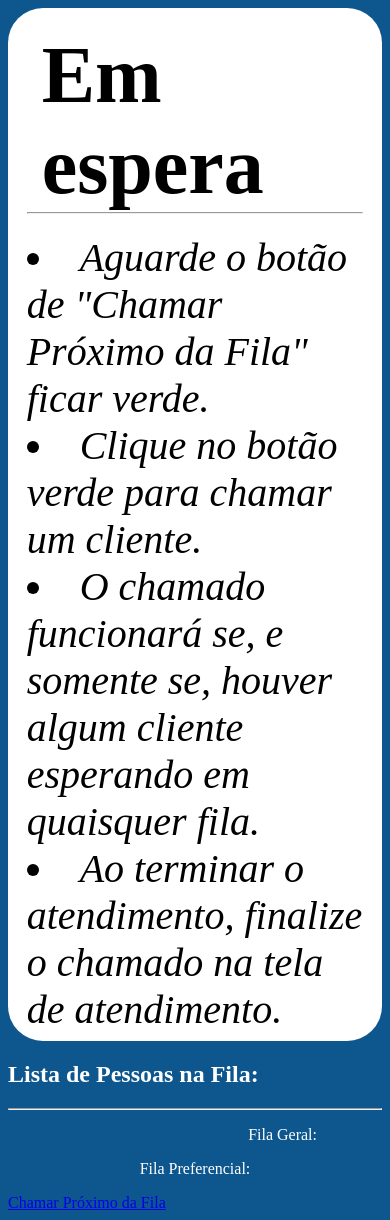
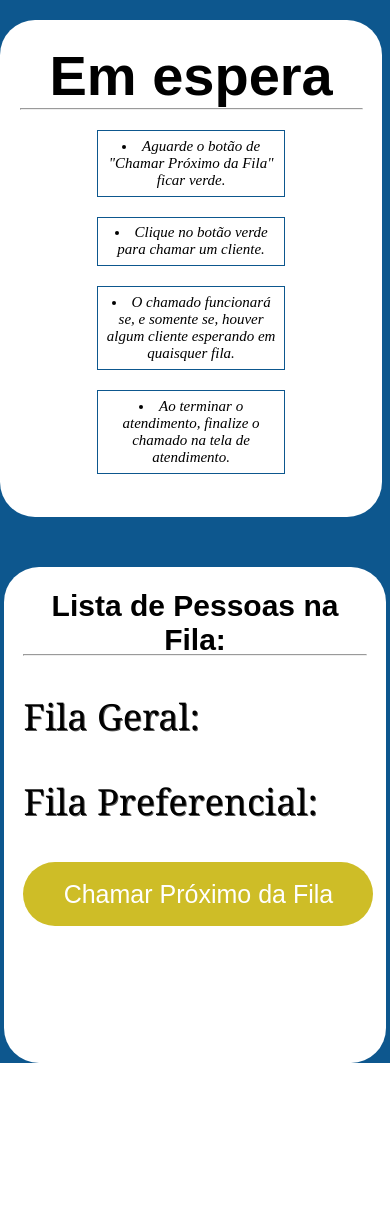
Before and after one commit to tipmnf/SGApmnf, a Django app: page /atendente/1 in a window 390 px wide. After the commit the page ends 1063 px from the top, so only its background shows below. Run offline with Django 3.2, Linux system fonts and the light colour scheme; a user stored in the database is signed in; data comes from the database, SQL or seed files in the repository; both versions use the stored data as it was after the commit.

Commit message:
6.4.0 banco remoto e mega speed boost

```diff
--- a/atendimento/views.py
+++ b/atendimento/views.py
@@ -3,10 +3,11 @@ from .forms import GerarSenhaForm
 from .models import Atendimento, TipoAtendimento, Atendente
 from django.http import JsonResponse
 from django.contrib.auth.decorators import login_required
+from django.db.models import Q
 from escpos.printer import Usb, Escpos
 from datetime import date
-import json
-# Create your views here.
+from django.db import transaction
+import schedule, time
 
 @login_required
 def gerar_senha(request):
@@ -99,7 +100,7 @@ def senhas_chamadas(request):
 @login_required
 def tabela_dados(request):
     # atendimentos = Atendimento.objects.filter(status_atendimento='chamando').order_by('data_atendimento').first()
-    atendimentos = Atendimento.objects.all().order_by('data_inicio')
+    atendimentos = Atendimento.objects.filter(Q(status_atendimento='em atendimento') | Q(status_atendimento='finalizado')).order_by('data_inicio')
     dados = [
         {
             'senha': f'{atendimento.tipo_atendimento.prefixo}'+str(atendimento.numero_senha).zfill(3),
@@ -107,24 +108,9 @@ def tabela_dados(request):
             'cliente': atendimento.nome_cliente,
             'status': atendimento.status_atendimento
         }
-        for atendimento in atendimentos if atendimento.status_atendimento == 'em atendimento' or atendimento.status_atendimento == 'finalizado'
+        for atendimento in atendimentos
     ]
     return JsonResponse(dados[::-1][:12], safe=False)
-
-# @login_required
-# def tabela_dados_anteriores(request):
-#     # atendimentos = Atendimento.objects.filter(status_atendimento='chamando').order_by('data_atendimento').first()
-#     atendimentos = Atendimento.objects.all()
-#     dados = [
-#         {
-#             'senha': f'{atendimento.tipo_atendimento.prefixo}'+str(atendimento.numero_senha).zfill(3),
-#             'cabine': atendimento.atendente.cabine,
-#             'cliente': atendimento.nome_cliente,
-#             'status': atendimento.status_atendimento
-#         }
-#         for atendimento in atendimentos if atendimento.status_atendimento == 'finalizado'
-#     ]
-#     return JsonResponse(dados[::-1][:3], safe=False)
 
 @login_required
 def tabela_dados_anteriores(request):
@@ -146,7 +132,7 @@ def tabela_dados_anteriores(request):
 @login_required
 def tabela_dados_fila(request):
     # atendimentos = Atendimento.objects.filter(status_atendimento='chamando').order_by('data_atendimento').first()
-    atendimentos = Atendimento.objects.all()
+    atendimentos = Atendimento.objects.filter(status_atendimento='fila')
     atendente = Atendente.objects.get(user=request.user)
     atendimentos = sorted(atendimentos, key=lambda atendimento: (atendimento.tipo_atendimento.nome == atendente.tipo_atendimento.nome, -atendimento.numero_senha))
 
@@ -157,7 +143,7 @@ def tabela_dados_fila(request):
             'status': atendimento.status_atendimento,
             'tipo': atendimento.tipo_atendimento.nome
         }
-        for atendimento in atendimentos if atendimento.status_atendimento == 'fila'
+        for atendimento in atendimentos
     ]
 
     return JsonResponse(dados[::-1], safe=False)
@@ -281,5 +267,48 @@ def limpaChamados(request):
 @login_required
 def getUser(request):
     atendente = Atendente.objects.get(user=request.user)
-    print(atendente.tipo_atendimento.nome)
     return JsonResponse(atendente.tipo_atendimento.nome, safe=False)
+
+# def copia_banco():
+
+#     atendimentos = Atendimento.objects.all()
+
+
+#     for i in range(len(atendimentos)):
+#         atendimento_copia = atendimentos[i]
+
+#         # Copy the related objects
+#         atendente_copia = Atendente.objects.using('remote_db').get(id=atendimento_copia.atendente.id)
+
+#         try:
+#             tipo_atendimento_copia = TipoAtendimento.objects.using('remote_db').get(id=atendimento_copia.tipo_atendimento.id)
+#         except TipoAtendimento.DoesNotExist:
+#             tipo_atendimento_copia = TipoAtendimento.objects.using('remote_db').create(
+#                 nome=atendimento_copia.tipo_atendimento.nome,
+#                 prefixo=atendimento_copia.tipo_atendimento.prefixo,
+#                 descricao= atendente_copia.tipo_atendimento.descricao
+#             )
+
+
+#         # Create the new object and assign the related objects
+#         copia = Atendimento.objects.using('remote_db').create(
+#             nome_cliente = atendimento_copia.nome_cliente,
+#             data_atendimento = atendimento_copia.data_atendimento,
+#             data_inicio = atendimento_copia.data_inicio,
+#             data_fim = atendimento_copia.data_fim,
+#             status_atendimento = atendimento_copia.status_atendimento,
+#             numero_senha = atendimento_copia.numero_senha,
+#             atendente = atendente_copia,
+#             tipo_atendimento = tipo_atendimento_copia,
+#         )
+#         copia.save()
+
+
+
+# # Schedule the task to run every day at noon
+# schedule.every().day.at("22:00").do(copia_banco)
+
+# Run the scheduled tasks in the background
+# while True:
+#     schedule.run_pending()
+#     time.sleep(1)
--- a/senhaFacil/settings.py
+++ b/senhaFacil/settings.py
@@ -60,12 +60,12 @@ WSGI_APPLICATION = 'senhaFacil.wsgi.application'
 # https://docs.djangoproject.com/en/3.2/ref/settings/#databases
 
 DATABASES = {
-    'default': {
+    'remote_db': {
         'ENGINE': 'django.db.backends.sqlite3',
         'NAME': BASE_DIR / 'db.sqlite3',
     },
 
-    'remote_db': {
+    'default': {
         'ENGINE': 'django.db.backends.mysql',
 
         'NAME': 'dev_senhas_facil',
--- a/senhaFacil/static/css/style.css
+++ b/senhaFacil/static/css/style.css
@@ -6,11 +6,15 @@ html {
 body {
     background: #0D578E;
     color: #fff;
+    height: 100%;
+    width: 100%;
+    margin: 0
 }
 
-hr{
+hr {
     margin-top: 0px;
 }
+
 /* Gerar Senha */
 
 .gerar-senha {
@@ -23,6 +27,12 @@ hr{
     margin-left: auto;
     margin-right: auto;
     width: 90%;
+    position: absolute;
+    top: 0;
+    bottom: 0;
+    left: 0;
+    right: 0;
+    margin: auto;
 }
 
 label[for="2"]::after {
@@ -192,41 +202,29 @@ p#quantProc {
     background: #fff;
     color: #000;
     font-size: 40px;
-    width: fit-content;
+    width: 38%;
     padding: 2% 5%;
-    margin-left: auto;
-    margin-right: auto;
+    float: left;
     border-radius: 35px;
+    margin-top: 120px;
+    height: 50%;
 }
 
 .proxima-senha h1 {
     margin: 15px;
     margin-bottom: 0px;
+    text-align: center;
+    font-family: Arial, Helvetica, sans-serif;
+    font-size: 140%;
 }
 
 .proxima-senha p {
     margin-top: 35px;
     margin-bottom: 35px;
-}
-
-.proxima-senha a {
-    background: #cebd27;
-    color: #fff;
-    padding: 5% 1%;
-    border-radius: 45px;
-    text-decoration-line: none;
-    width: 100%;
-    display: flex;
-    justify-content: center;
-}
-
-.proxima-senha a[href="/chamar-proxima-senha/"]:hover{
-    text-decoration: underline;
-    background: #04fc18 !important;
-}
-
-.proxima-senha a[href="/chamar-proxima-senha/"] {
-    background: #20b92c !important;
+    font-size: 40px;
+    text-align: center;
+    text-decoration: solid;
+    font-family: sans-serif;
 }
 
 .proxima-senha div table {
@@ -237,12 +235,26 @@ p#quantProc {
     font-size: 30px;
 }
 
-.peopleFila p {
-    margin-top: 10px;
+li {
+    font-size: 15px;
+    text-decoration: none;
+    margin-top: 20px;
+    padding: 2%;
+    border: 1px solid #0D578E;
+    width: 50%;
+    margin-right: auto;
+    margin-left: auto;
+    margin-bottom: 0;
+    text-align: center;
 }
 
-.proxima-senha div table th {
-    padding: 0 30px;
+h2 {
+    margin: 15px;
+    margin-bottom: 0px;
+    text-align: center;
+    font-family: Arial, Helvetica, sans-serif;
+    font-size: 100%;
+    height: 65px;
 }
 
 
@@ -279,11 +291,11 @@ p#quantProc {
 }
 
 #paragrafo-G {
-    text-align: right;
+    text-align: left;
 }
 
 #paragrafo-P {
-    text-align: center;
+    text-align: left;
 }
 
 #paragrafo-C {
@@ -295,6 +307,59 @@ p#quantProc {
     position: relative;
     padding-right: 45px;
     padding-left: 20px;
+}
+
+/* pessoas-fila */
+
+.pessoas-fila {
+    background: #fff;
+    color: #000;
+    font-size: 40px;
+    width: 38%;
+    padding: 2% 5%;
+    margin-left: auto;
+    margin-right: auto;
+    border-radius: 35px;
+    float: right;
+    margin-top: 120px;
+    height: 50%
+}
+
+.pessoas-fila a {
+    background: #cebd27;
+    color: #fff;
+    padding: 5% 1%;
+    border-radius: 45px;
+    text-decoration-line: none;
+    width: 100%;
+    display: flex;
+    justify-content: center;
+    margin-top: 20px;
+    font-size: 25px;
+    font-family: Arial, Helvetica, sans-serif;
+}
+
+.pessoas-fila #btnCall[href="/chamar-proxima-senha/"]:hover {
+    text-decoration: underline;
+}
+
+.pessoas-fila #btnCall[href="/chamar-proxima-senha/"] {
+    background: gray;
+}
+
+
+.pessoas-fila p {
+    font-size: 36px;
+    font-family: Georgia, 'Times New Roman', Times, serif;
+    text-shadow: 1px 1px 0 #555
+}
+
+.peopleFila p {
+    margin-top: 10px;
+}
+
+.proxima-senha div table th {
+    padding: 0 30px;
 }
 
 
@@ -319,7 +384,7 @@ p#quantProc {
     text-align: center;
 }
 
-.em-atendimento a:hover{
+.em-atendimento a:hover {
     text-decoration: underline;
     background: #aa1414;
 }
@@ -431,3 +496,167 @@ p#erro-titulo {
     -webkit-text-stroke-width: 1px;
     -webkit-text-stroke-color: black;
 }
+
+@media (max-height: 751px) {
+    .proxima-senha {
+        width: 38%;
+        padding: 2% 5%;
+        float: left;
+        border-radius: 35px;
+        margin-top: 20px;
+        height: 57%;
+    }
+
+    .pessoas-fila {
+        width: 38%;
+        padding: 2% 5%;
+        margin-left: auto;
+        border-radius: 35px;
+        margin-top: 50px;
+        height: 57%;
+        float: right;
+        margin-top: 20px
+    }
+
+    h2 {
+        font-size: 75%
+    }
+
+    li {
+        font-size: 15px;
+        text-decoration: none;
+        margin-top: 10px;
+        padding: 2%;
+        border: 1px solid #0D578E;
+        width: 50%;
+        margin-right: auto;
+        margin-left: auto;
+        margin-bottom: 0;
+        text-align: center;
+    }
+}
+
+@media (max-height: 659px) {
+    .proxima-senha {
+        width: 38%;
+        padding: 2% 5%;
+        float: left;
+        border-radius: 35px;
+        margin-top: 20px;
+        height: 65%;
+    }
+
+    .pessoas-fila {
+        width: 38%;
+        padding: 2% 5%;
+        margin-left: auto;
+        border-radius: 35px;
+        margin-top: 50px;
+        height: 65%;
+        float: right;
+        margin-top: 20px
+    }
+}
+
+@media (max-height: 576px) {
+    .proxima-senha {
+        width: 38%;
+        padding: 2% 5%;
+        float: left;
+        border-radius: 35px;
+        margin-top: 20px;
+        height: 73%;
+    }
+
+    .pessoas-fila {
+        width: 38%;
+        padding: 2% 5%;
+        margin-left: auto;
+        border-radius: 35px;
+        margin-top: 50px;
+        height: 73%;
+        float: right;
+        margin-top: 20px
+    }
+}
+
+@media (max-height: 500px) {
+    .proxima-senha {
+        width: 38%;
+        padding: 2% 5%;
+        float: left;
+        border-radius: 35px;
+        margin-top: 20px;
+        height: 80%;
+    }
+
+    .pessoas-fila {
+        width: 38%;
+        padding: 2% 5%;
+        margin-left: auto;
+        border-radius: 35px;
+        margin-top: 50px;
+        height: 80%;
+        float: right;
+        margin-top: 20px
+    }
+}
+
+@media (max-height: 300px) {
+    .proxima-senha {
+        width: 38%;
+        padding: 2% 5%;
+        float: left;
+        border-radius: 35px;
+        margin-top: 20px;
+        height: 90%;
+    }
+
+    .pessoas-fila {
+        width: 38%;
+        padding: 2% 5%;
+        margin-left: auto;
+        border-radius: 35px;
+        margin-top: 50px;
+        height: 90%;
+        float: right;
+        margin-top: 20px
+    }
+}
+
+@media (max-width: 1333px) {
+    h2 {
+        font-size: 75%;
+    }
+}
+
+@media (max-width: 1024px) {
+    .proxima-senha {
+        width: 88%;
+        padding: 2% 5%;
+        float: unset;
+        border-radius: 35px;
+        margin-top: 20px;
+        height: 57%;
+    }
+
+    .pessoas-fila {
+        width: 88%;
+        padding: 2% 5%;
+        margin-left: auto;
+        margin-right: auto;
+        border-radius: 35px;
+        float: unset;
+        margin-top: 50px;
+        height: 57%;
+    }
+
+    html {
+        overflow-y: unset;
+        overflow-x: unset;
+    }
+
+    h2 {
+        font-size: 75%
+    }
+}
--- a/senhaFacil/static/js/chamado.js
+++ b/senhaFacil/static/js/chamado.js
@@ -205,11 +205,13 @@ function getChamando(){
 
         if(taChamando > auxChamando){
             cresceSenha();
+            getFilas();
             setTimeout(function(){
                 piscaSenha();
                 document.getElementById('toque').play();
             }, 1000);
             auxChamando = taChamando;
+
         }else{
             auxChamando = taChamando;
         }
@@ -219,5 +221,4 @@ function getChamando(){
 
 setInterval(function() {
     getChamando();
-    getFilas();
-}, 1000);
+}, 1500);
```
Also changed, not shown: atendimento/static/js/atendente.js (+8 -7 lines), atendimento/static/js/chamado.js (+8 -6 lines), senhaFacil/static/js/atendente.js (+89 -42 lines), senhaFacil/static/js/gerarSenha.js (+0 -78 lines), db.sqlite3.
